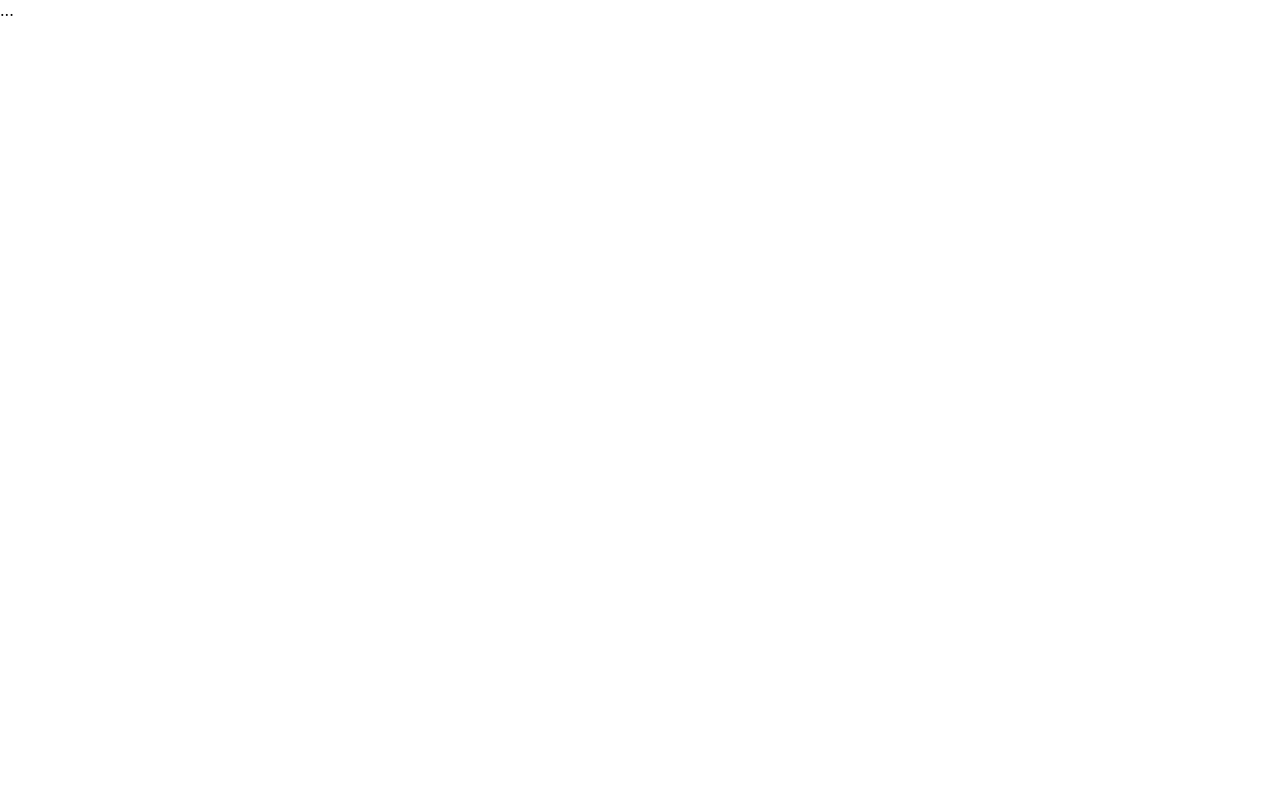
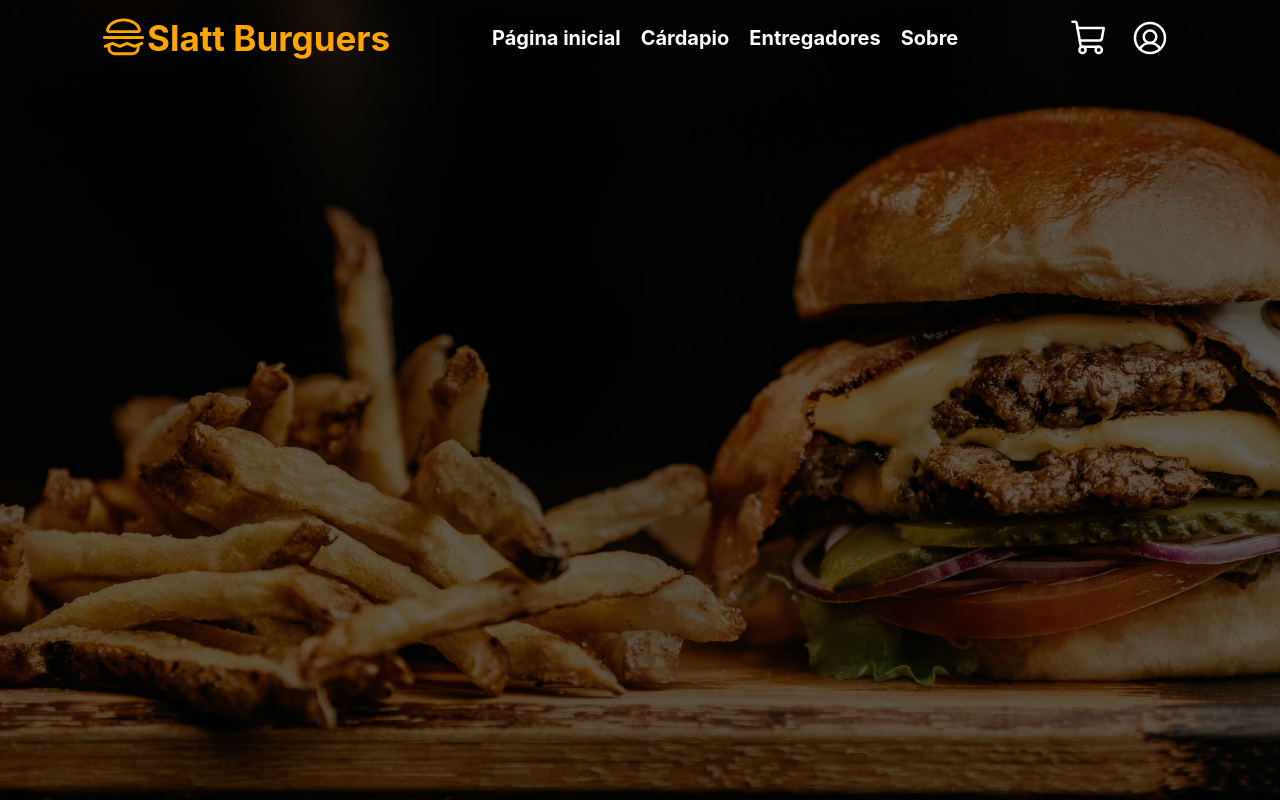
Before and after one commit to LeoNzZ7/SlattBurguers, a React (Vite) app: page / in a window 1280 px wide. Built offline with nearby package versions, Linux system fonts and the light colour scheme.

Commit message:
home e header

```diff
--- a/package.json
+++ b/package.json
@@ -8,8 +8,12 @@
     "preview": "vite preview"
   },
   "dependencies": {
+    "@headlessui/react": "^1.6.4",
+    "@types/react-router-dom": "^5.3.3",
+    "phosphor-react": "^1.4.1",
     "react": "^18.0.0",
     "react-dom": "^18.0.0",
+    "react-router-dom": "^6.3.0",
     "styled-components": "^5.3.5"
   },
   "devDependencies": {
--- a/src/App.tsx
+++ b/src/App.tsx
@@ -1,8 +1,21 @@
+import * as c from './app.styles';
+import { Header } from './components/header';
+
+import { BrowserRouter } from 'react-router-dom';
+
 const App = () => {
   return(
-    <div>
-      ...
-    </div>
+    <BrowserRouter>
+      <div>
+        <c.Home>
+          <c.homeArea>
+            <c.Header>
+              <Header/>
+            </c.Header>
+          </c.homeArea>
+        </c.Home>
+      </div>
+    </BrowserRouter>
   );
 };
 
--- /dev/null
+++ b/src/app.styles.ts
@@ -0,0 +1,23 @@
+import styled from "styled-components";
+import burgue from './assets/burgue.jpeg'
+
+export const Home = styled.div`
+    background-image: url(${burgue});
+    background-size: cover;
+    background-position: center;
+    height: 100vh;
+`;
+
+export const homeArea = styled.div`
+    width: 100vw;
+    height: 100vh;
+    background-color: rgba(0, 0, 0, 0.6);
+`;
+
+export const Header = styled.div`
+    height: 75px;
+    width: 100vw;
+    position: fixed;
+    top: 0px;
+    left: 0px;
+`;
--- /dev/null
+++ b/src/components/header/index.tsx
@@ -0,0 +1,26 @@
+import * as c from './styles';
+import { Hamburger, ShoppingCart, UserCircle } from 'phosphor-react';
+import { Link } from 'react-router-dom';
+
+export const Header = () => {
+    return(
+        <c.Container>
+            <c.TitleArea>
+                <Hamburger size={47} />
+                <h1>Slatt Burguers</h1>
+            </c.TitleArea>
+            <c.MenuArea>
+                <ul>
+                    <li><Link to='/'>Página inicial</Link></li>
+                    <li><Link to='/'>Cárdapio</Link></li>
+                    <li><Link to='/'>Entregadores</Link></li>
+                    <li><Link to='/'>Sobre</Link></li>
+                </ul>
+            </c.MenuArea>
+            <c.acountArea>
+                <ShoppingCart className='icon' size={40}/>
+                <UserCircle className='icon' size={40}/>
+            </c.acountArea>
+        </c.Container>
+    )
+}
--- /dev/null
+++ b/src/components/header/styles.ts
@@ -0,0 +1,58 @@
+import styled from "styled-components";
+
+export const Container = styled.div`
+    width: 1080px;
+    height: 100%;
+    margin: auto;
+    display: flex;
+    justify-content: space-between;
+    color: #fff;
+`;
+
+export const TitleArea = styled.div`
+    display: flex;
+    align-items: center;
+    height: 100%;
+    color: #FFA500;
+
+    h1 {
+        font-size: 35px;
+    };
+`;
+
+export const MenuArea = styled.div`
+    height: 100%;
+    display: flex;
+    align-items: center;
+
+    ul {
+        display: flex;
+        list-style: none;
+
+        li {
+            padding: 0px 10px;
+            font-size: 20px;
+
+            a {
+                color: #FFF;
+                text-decoration: none;
+                font-weight: bold;
+                border-bottom: 3px solid transparent;
+
+                &:hover {
+                    border-bottom: 3px solid #FFA500;
+                };
+            };
+        };
+    };
+`;
+
+export const acountArea = styled.div`
+    display: flex;
+    align-items: center;
+
+    .icon {
+        margin: 0px 10px;
+        cursor: pointer;
+    };
+`;
--- a/src/index.css
+++ b/src/index.css
@@ -1,5 +1,11 @@
+* {
+  box-sizing: border-box;
+  padding: 0;
+  margin: 0;
+  transition: all ease 0.35s;
+}
+
 body {
-  margin: 0;
   font-family: -apple-system, BlinkMacSystemFont, 'Segoe UI', 'Roboto', 'Oxygen',
     'Ubuntu', 'Cantarell', 'Fira Sans', 'Droid Sans', 'Helvetica Neue',
     sans-serif;
```
Also changed, not shown: src/assets/burgue.jpeg (added), src/routes/private.routes.tsx (added), src/routes/public.routes.tsx (added), 1 other file (tests, documents, lock files or other folders).
